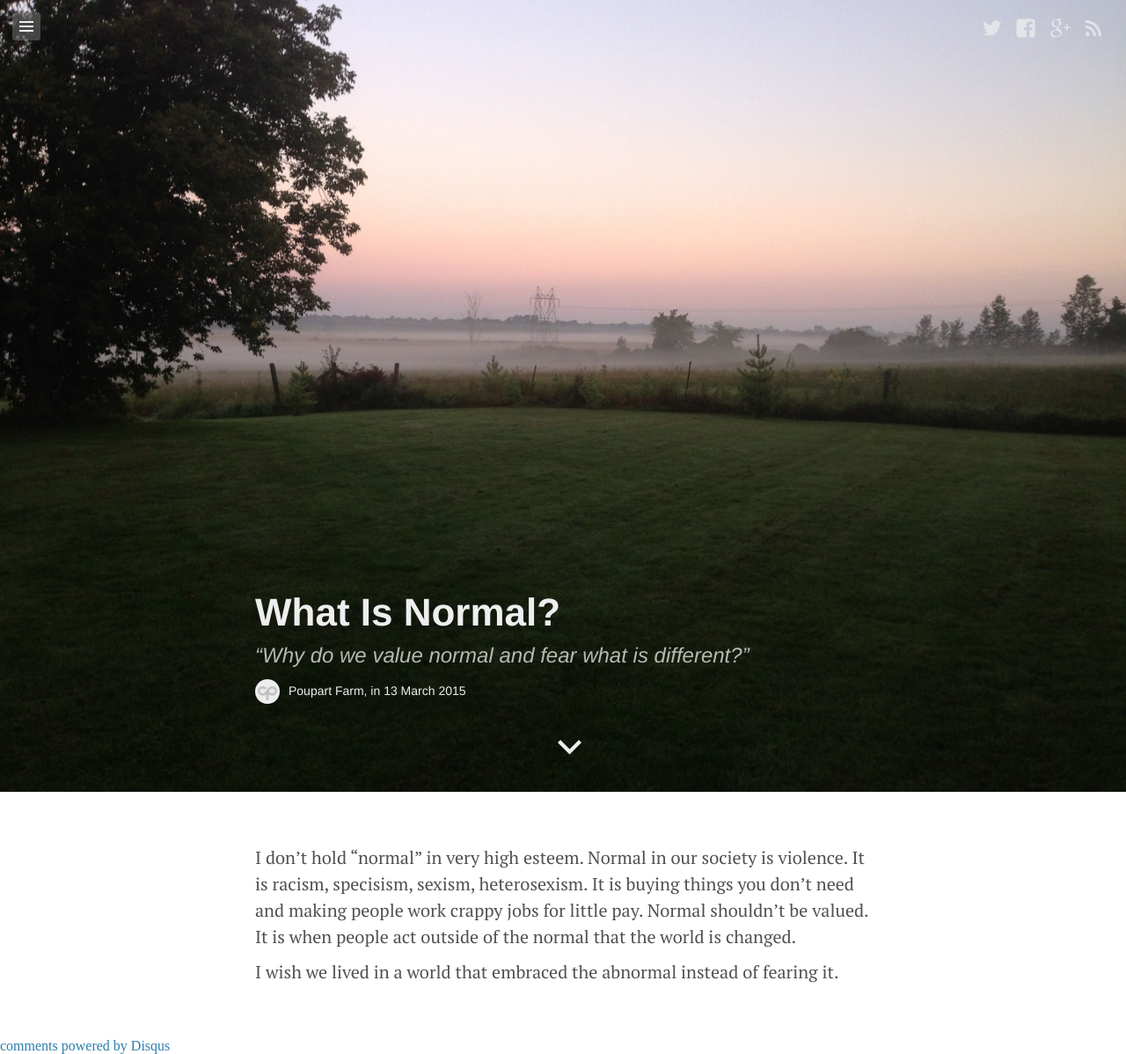
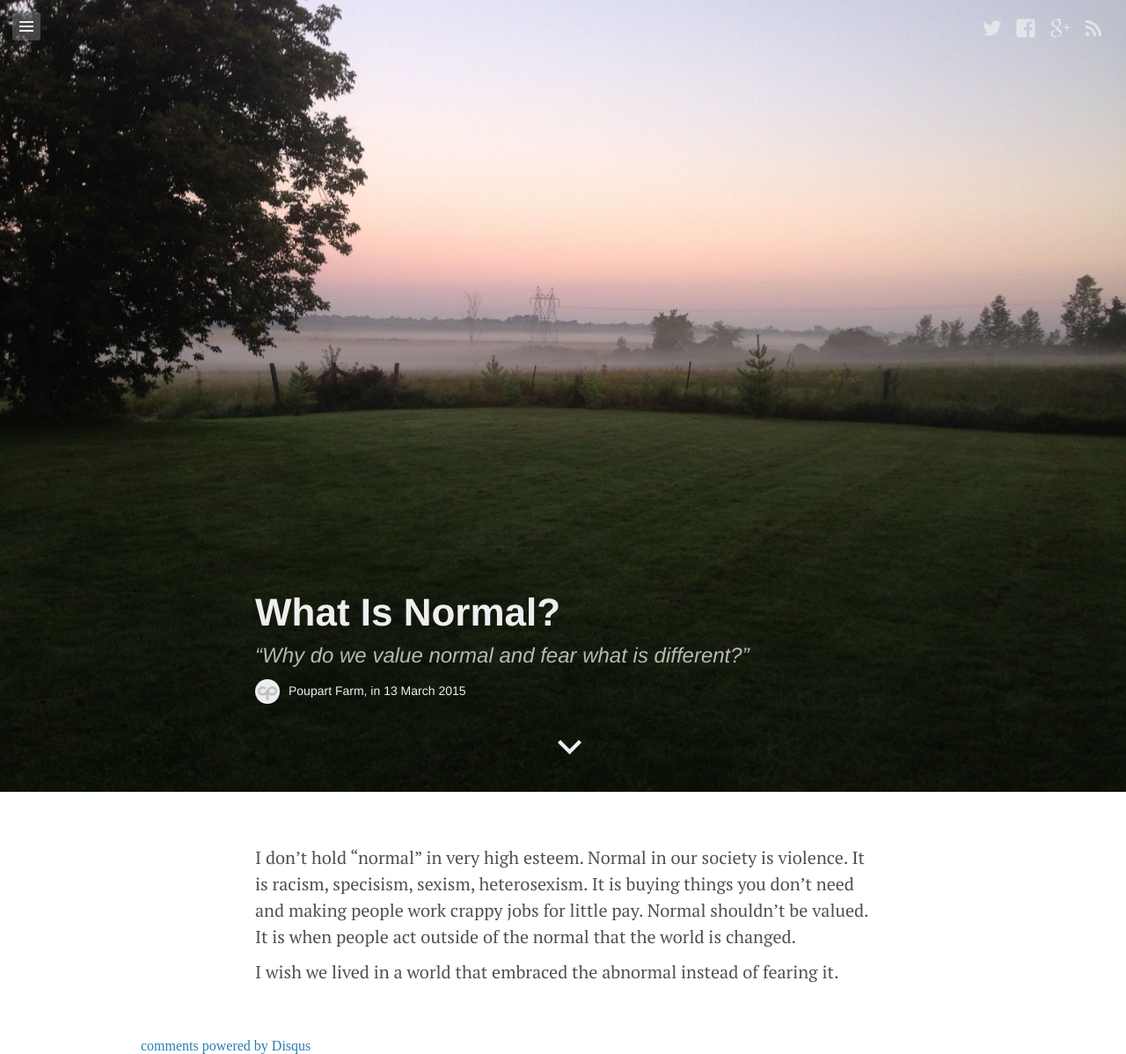
Before and after one commit to poupartfarms/poupartfarms.github.io, a Jekyll site: the page built from _posts/2015-03-13-normal.md, in a window 1280 px wide. Shown: the whole page at 88% size. Built offline with Jekyll 4.4.1, drawn with Linux system fonts in a browser that asks for light colours; Markdown is read by kramdown in place of the engine named in the settings; comment, search, counter and statistics services are not loaded.

Commit message:
Pretty up the formatting for the disqus iframe.

```diff
--- a/_includes/disqus.html
+++ b/_includes/disqus.html
@@ -1,4 +1,4 @@
-<div id="disqus_thread"></div>
+<div id="disqus_thread" style="width: 75%; margin-right: auto; margin-left: auto;">
 <script type="text/javascript">
   var disqus_shortname = 'poupartfarm';
   (function() {
@@ -9,3 +9,4 @@
 </script>
 <noscript>Please enable JavaScript to view the <a href="http://disqus.com/?ref_noscript">comments powered by Disqus.</a></noscript>
 <a href="http://disqus.com" class="dsq-brlink">comments powered by <span class="logo-disqus">Disqus</span></a>
+</div>
```
